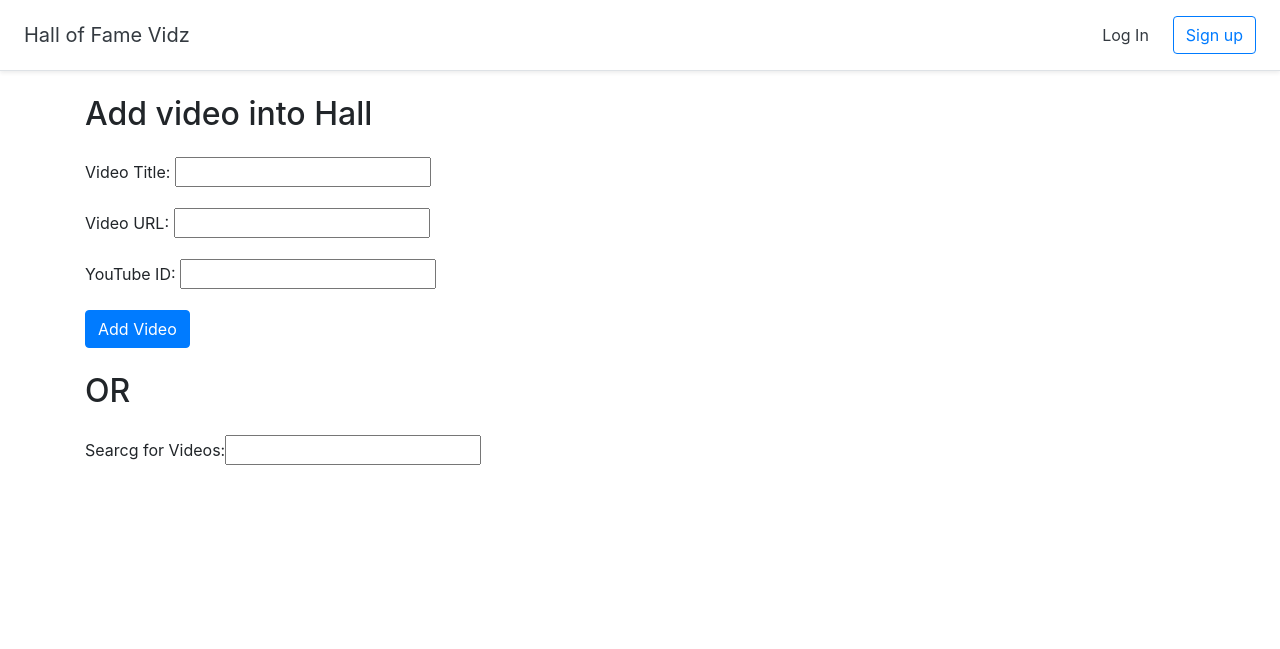
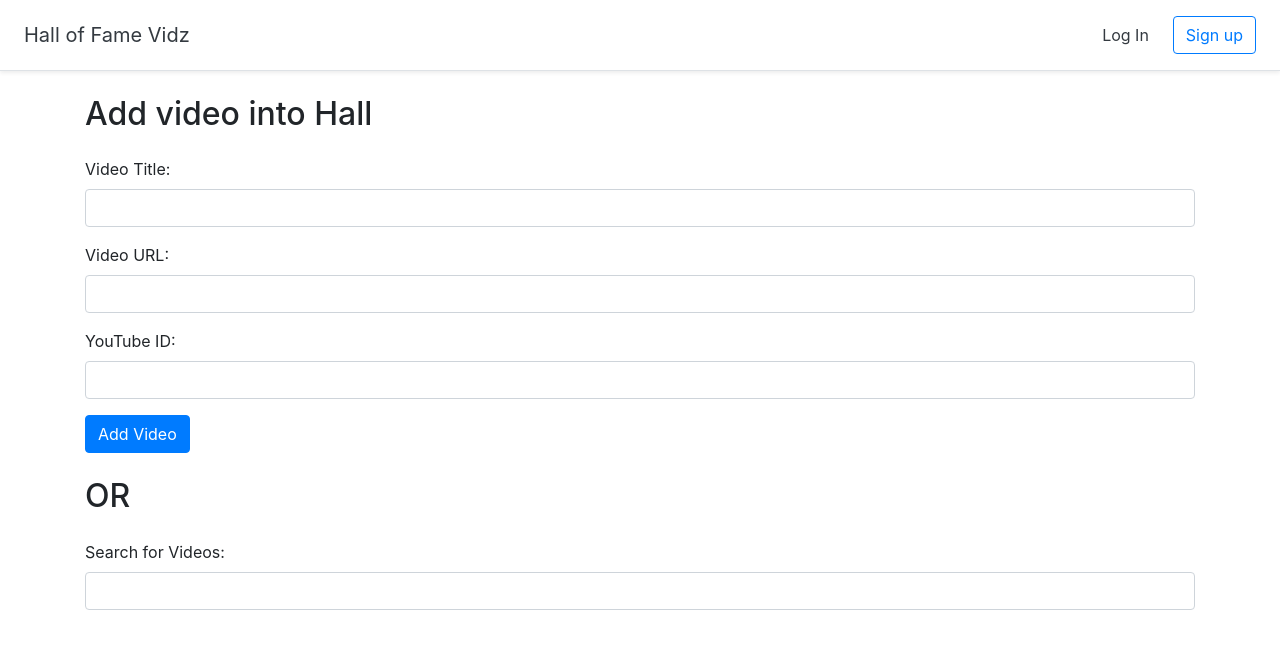
Before and after one commit to alpden550/hof-videos, a Django app: template templates/halls/add_video.html in a window 1280 px wide. Shown: the top 649 px of the page. Run offline with Django 3.2, Linux system fonts and the light colour scheme; the template is opened without the code that fills it: values that come from a table or form of the project are taken from there, others are empty; some libraries are stand-ins or nearby versions.

Commit message:
Added widget-tweak for form rendering.

```diff
--- a/halls/forms.py
+++ b/halls/forms.py
@@ -14,4 +14,4 @@ class VideoForm(forms.ModelForm):
 class SearchForm(forms.Form):
     """Search video in the TouTube form."""
 
-    search = forms.CharField(label='Searcg for Videos', max_length=255)
+    search = forms.CharField(label='Search for Videos', max_length=255)
--- a/hofvideo/settings.py
+++ b/hofvideo/settings.py
@@ -42,6 +42,8 @@ INSTALLED_APPS = [
     'django.contrib.sessions',
     'django.contrib.messages',
     'django.contrib.staticfiles',
+
+    'widget_tweaks',
 
     'halls.apps.HallsConfig',
 ]
--- a/pyproject.toml
+++ b/pyproject.toml
@@ -9,6 +9,7 @@ python = "^3.8"
 django = "^3.0.7"
 python-dotenv = "^0.13.0"
 psycopg2 = "^2.8.5"
+django-widget-tweaks = "^1.4.8"
 
 [tool.poetry.dev-dependencies]
 flake8 = "^3.8.3"
--- a/templates/halls/add_video.html
+++ b/templates/halls/add_video.html
@@ -1,4 +1,5 @@
 {% extends 'halls/base.html' %}
+{% load widget_tweaks %}
 
 {% block title %}Add video{% endblock %}
 
@@ -8,14 +9,28 @@
 
 <form method="post" class="mt-4">
   {% csrf_token %}
-  {{ form.as_p }}
+
+  {% for field in form %}
+    <div class="form-group {% if field.errors %}alert alert-danger{% endif %}">
+      {{ field.errors }}
+      {{ field.label_tag }}
+      {% render_field field class="form-control"%}
+    </div>
+  {% endfor %}
+
   <button type="submit" class="btn btn-primary">Add Video</button>
 </form>
 
 <h2 class="mt-4">OR</h2>
 <form method="post" class="mt-4">
   {% csrf_token %}
-  {{ search_form }}
+  {% for field in search_form %}
+    <div class="form-group {% if field.errors %}alert alert-danger{% endif %}">
+      {{ field.errors }}
+      {{ field.label_tag }}
+      {% render_field field class="form-control"%}
+    </div>
+  {% endfor %}
 </form>
 
 {% endblock %}
```
Also changed, not shown: 1 other file.
